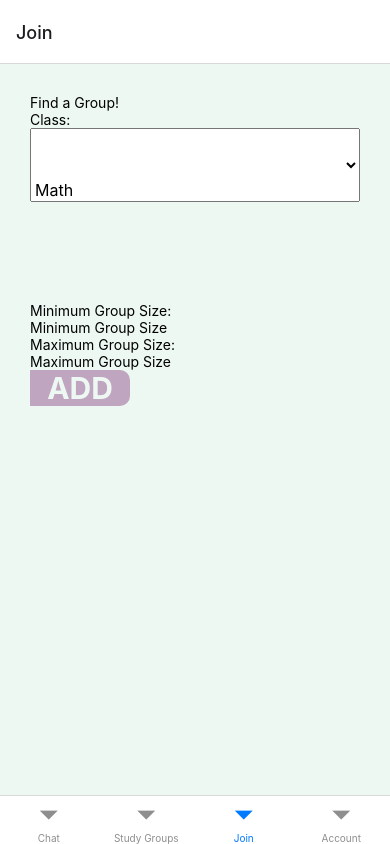
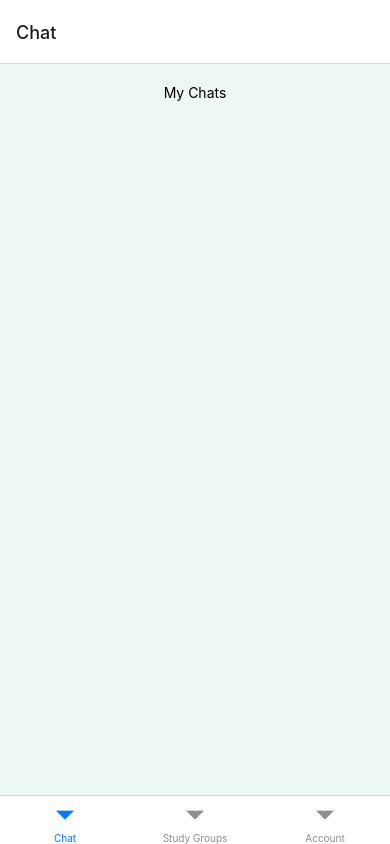
Before and after one commit to rebecca-yee/hackrice2021, a React Native app: screen /Join in a window 390 px wide. Built offline with nearby package versions, Linux system fonts and the light colour scheme.

Commit message:
request on same page as study  group

```diff
--- a/Tabs.js
+++ b/Tabs.js
@@ -3,7 +3,6 @@ import { createBottomTabNavigator } from "@react-navigation/bottom-tabs";
 import Chat from "./screens/Chat";
 import StudyGroup from "./screens/StudyGroup";
 import Account from "./screens/Account";
-import Request from "./screens/Request"
 
 const Tab = createBottomTabNavigator();
 
@@ -12,7 +11,6 @@ const Tabs = () => {
     <Tab.Navigator>
       <Tab.Screen name="Chat" component={Chat} />
       <Tab.Screen name="Study Groups" component={StudyGroup} />
-      <Tab.Screen name="Join" component={Request} />
       <Tab.Screen name="Account" component={Account} />
     </Tab.Navigator>
   );
--- a/screens/Request.js
+++ b/screens/Request.js
@@ -30,7 +30,7 @@ const Request = () => {
                     <View>
                         <Picker
                             selectedValue={selectedValue}
-                            style={{ height: 50, width: 150 }}
+                            style={{ height: 20, width: 100 }}
                             style={styles.dropdown}
                             onValueChange={(itemValue, itemIndex) =>
                                 setSelectedValue(itemValue)
@@ -46,7 +46,7 @@ const Request = () => {
                     </View>
                 </View>
                 <View style={styles.size}>
-                    <Text>Minimum Group Size:</Text>
+                    {/* <Text>Minimum Group Size:</Text> */}
                     <TextInput
                         onChangeText={onChangeNumber1}
                         value={number1}
@@ -54,7 +54,7 @@ const Request = () => {
                         keyboardType="numeric"
                     />
 
-                    <Text>Maximum Group Size:</Text>
+                    {/* <Text>Maximum Group Size:</Text> */}
                     <TextInput
 
                         onChangeText={onChangeNumber2}
@@ -64,7 +64,7 @@ const Request = () => {
                     />
                 </View>
                 <TouchableOpacity style={styles.addButton}>
-                    <Text style={styles.addButtonText}>ADD</Text>
+                    <Text style={styles.addButtonText}>submit</Text>
                 </TouchableOpacity>
             </View>
         </View>
@@ -85,11 +85,11 @@ const styles = StyleSheet.create({
     },
     dropdown: {
         paddingBottom: 0,
-        paddingTop: 50
+        paddingTop: 0
     },
     size: {
         paddingBottom: 0,
-        paddingTop: 100
+        paddingTop: 0
     },
     addButton: {
         width: 100,
@@ -104,7 +104,7 @@ const styles = StyleSheet.create({
         color: '#EDF8F2',
         fontSize: 18,
         fontWeight: '700',
-        fontSize: 30,
+        fontSize: 20,
     },
 
 });
--- a/screens/StudyGroup.js
+++ b/screens/StudyGroup.js
@@ -1,6 +1,7 @@
 import React, { useState, useEffect } from "react";
 import Card from "../components/Card";
 import ListItem from "../components/ListItem";
+import Request from "./Request"
 import {
   Platform,
   StyleSheet,
@@ -19,8 +20,12 @@ class StudyGroup extends React.Component {
     this.state = {
       groups: [
         { id: 0, class: "MATH", num: 5 },
-        { id: 1, class: "SCIENCE", num: 2 },
+        { id: 0, class: "SCIENCE", num: 2 },
       ],
+      users: [
+        { id: 1, name: "Rebecca Yee", class: "ART", min: 3, max: 5 },
+        { id: 1, name: "Rebecca Yee", class: "MATH", min: 3, max: 5 }
+      ]
     };
   }
 
@@ -47,6 +52,7 @@ class StudyGroup extends React.Component {
             ))}
           </ScrollView>
         </View>
+        <Request />
       </View>
     );
   }
```
